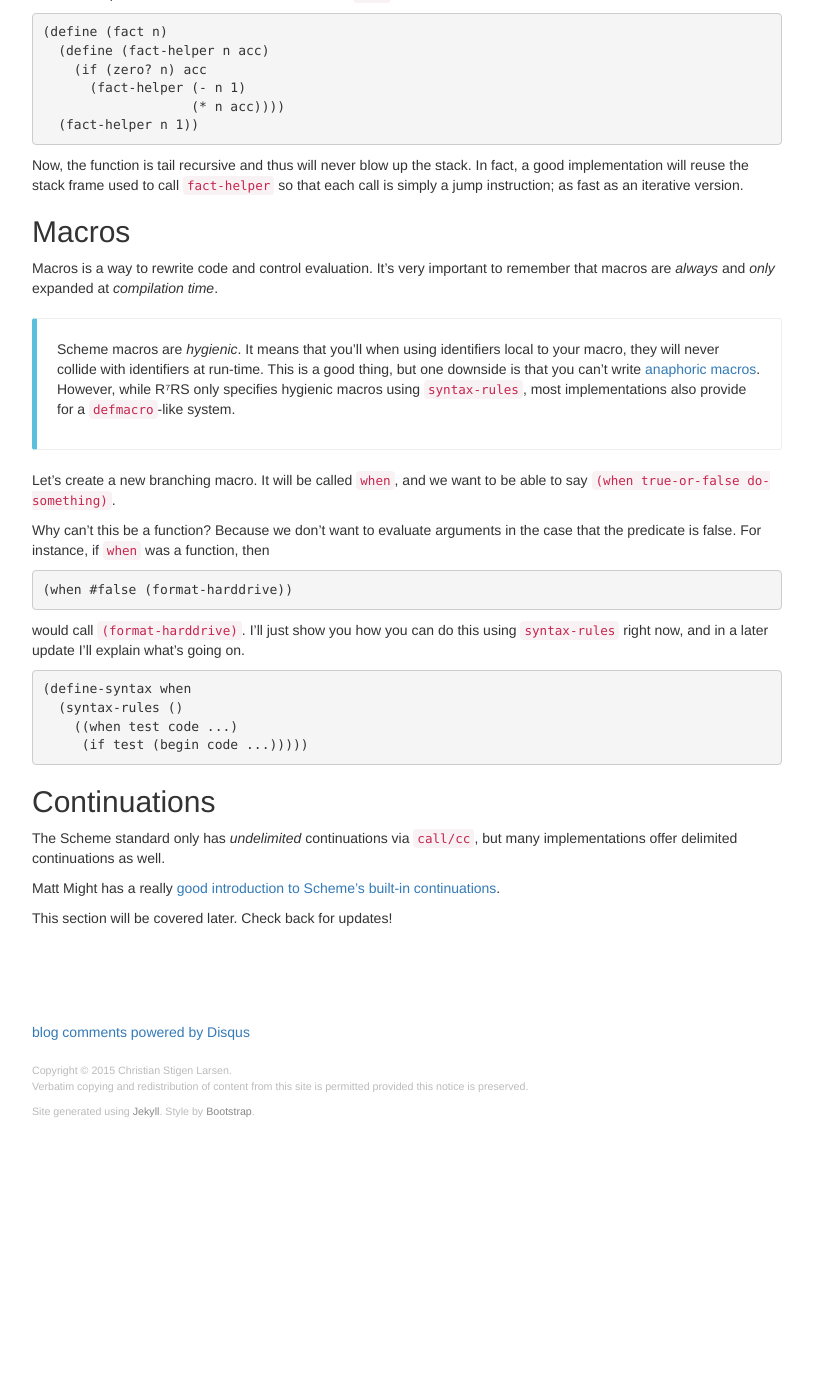
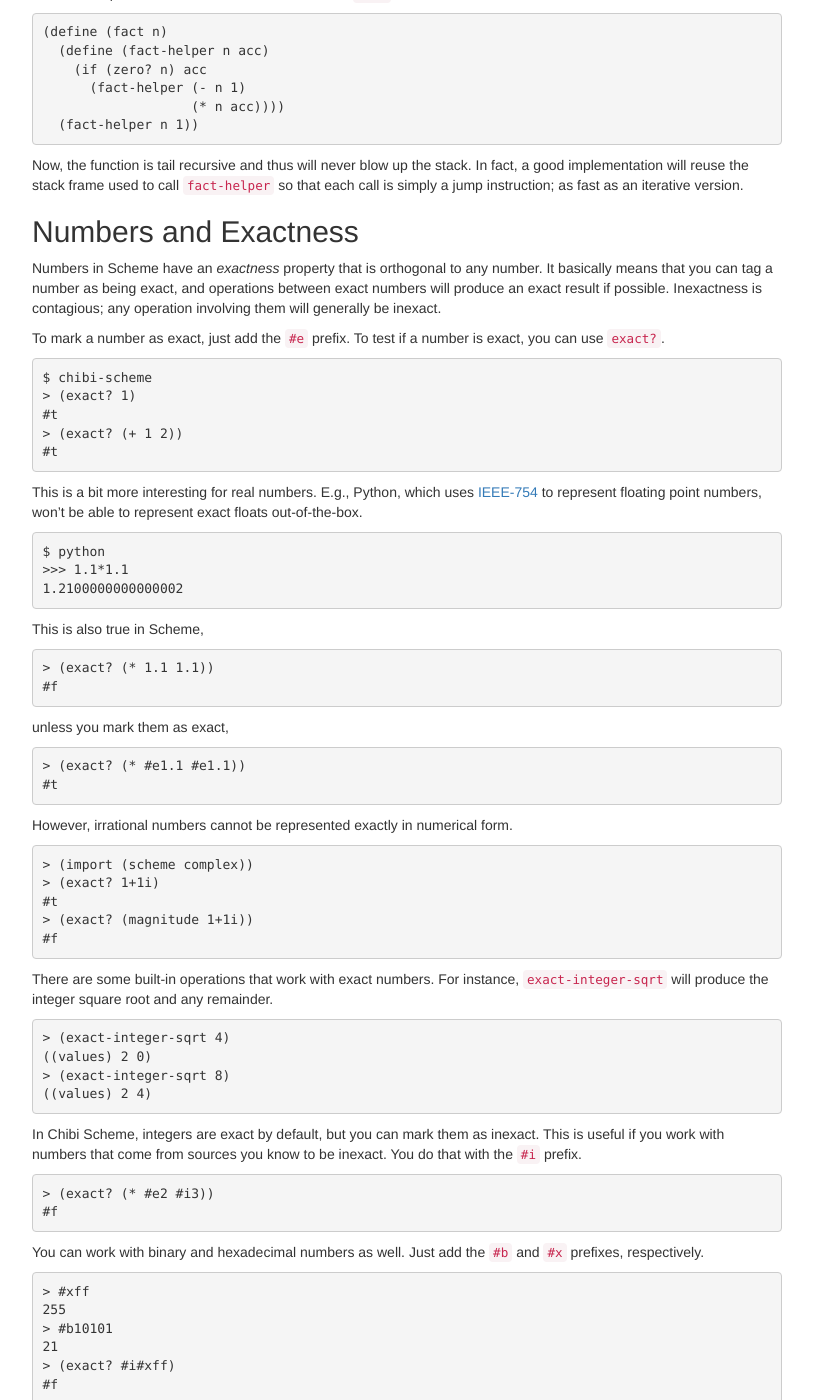
Before and after one commit to cslarsen/csl.name, a Jekyll site: the page built from _posts/2015-01-01-scheme-tutorial.md, in a window 1280 px wide and 1400 px high, scrolled down 3623 px. Shown: the whole window, without its empty margins (38-851 px from the left). Built offline with Jekyll 4.4.1, drawn with Linux system fonts in a browser that asks for light colours; Markdown is read by kramdown in place of the engine named in the settings; comment, search, counter and statistics services are not loaded; before the commit the page ends 4752 px from its top, so only the background shows below that; some of the changed text lies outside the part shown.

Commit message:
Adds numerical tower

```diff
--- a/_posts/2015-01-01-scheme-tutorial.md
+++ b/_posts/2015-01-01-scheme-tutorial.md
@@ -198,6 +198,114 @@
 `fact-helper` so that each call is simply a jump instruction; as fast as an
 iterative version.
 
+Numbers and Exactness
+---------------------
+
+Numbers in Scheme have an *exactness* property that is orthogonal to any
+number. It basically means that you can tag a number as being exact, and
+operations between exact numbers will produce an exact result if possible.
+Inexactness is contagious; any operation involving them will generally be
+inexact.
+
+To mark a number as exact, just add the `#e` prefix.  To test if a number is
+exact, you can use `exact?`.
+
+    $ chibi-scheme
+    > (exact? 1)
+    #t
+    > (exact? (+ 1 2))
+    #t
+
+This is a bit more interesting for real numbers.  E.g., Python, which uses
+[IEEE-754][ieee-754] to represent floating point numbers, won't be able to
+represent exact floats out-of-the-box.
+
+    $ python
+    >>> 1.1*1.1
+    1.2100000000000002
+
+This is also true in Scheme,
+
+    > (exact? (* 1.1 1.1))
+    #f
+
+unless you mark them as exact,
+
+    > (exact? (* #e1.1 #e1.1))
+    #t
+
+However, irrational numbers cannot be represented exactly in numerical form.
+
+    > (import (scheme complex))
+    > (exact? 1+1i)
+    #t
+    > (exact? (magnitude 1+1i))
+    #f
+
+There are some built-in operations that work with exact numbers. For instance,
+`exact-integer-sqrt` will produce the integer square root and any remainder.
+
+    > (exact-integer-sqrt 4)
+    ((values) 2 0)
+    > (exact-integer-sqrt 8)
+    ((values) 2 4)
+
+In Chibi Scheme, integers are exact by default, but you can mark them as
+inexact. This is useful if you work with numbers that come from sources you
+know to be inexact.  You do that with the `#i` prefix.
+
+    > (exact? (* #e2 #i3))
+    #f
+
+You can work with binary and hexadecimal numbers as well.  Just add the `#b`
+and `#x` prefixes, respectively.
+
+    > #xff
+    255
+    > #b10101
+    21
+    > (exact? #i#xff)
+    #f
+
+You can also use `exact` and `inexact` to change the exactness of a number.
+
+Here's how you represent different numbers:
+
+<table class="table">
+  <thead>
+    <tr>
+      <td>Type</td>
+      <td>Syntax</td>
+    </tr>
+  </thead>
+  <tbody>
+    <tr>
+      <td>Integer</td>
+      <td><code>123</code>, <code>#e3e10</code>, <code>(exact 3e10)</code></td>
+    </tr>
+    <tr>
+      <td>Real</td>
+      <td><code>1.21</code>, <code>1.3e12</code></td>
+    </tr>
+    <tr>
+      <td>Rational</td>
+      <td><code>1/3</code></td>
+    </tr>
+    <tr>
+      <td>Complex</td>
+      <td><code>2+3i</code></td>
+    </tr>
+  </tbody>
+</table>
+
+This forms the so-called numeric tower in Scheme.  Note that the standard
+generally lets the implementations choose which numbers are supported.  A fully
+compliant implementation may only support a well defined subset of these, for
+instance.
+
+Also, exact complex numbers are not required by the R7RS-small specification.
+However, there was a vote on this for the R7RS-large specification.
+
 Macros
 ------
 
@@ -211,7 +319,7 @@
 This is a good thing, but one downside is that you can't write <a
 href="https://en.wikipedia.org/wiki/Anaphoric_macro">anaphoric macros</a>.
 However, while R⁷RS only specifies hygienic macros using `syntax-rules`, most
-implementations also provide for a `defmacro`-like system.
+implementations also provide a `defmacro` or other macro systems.
 
 {% endcallout %}
 
@@ -243,11 +351,17 @@
 
 This section will be covered later. Check back for updates!
 
+Wrapping Up
+-----------
+
+That's all for now! But check back later for more updates.
+
+[anaphoric]: https://en.wikipedia.org/wiki/Anaphoric_macro
+[ast]: https://en.wikipedia.org/wiki/Abstract_syntax_tree
+[chibi-scheme]: https://code.google.com/p/chibi-scheme/
+[cowan-slides]: http://ccil.org/~cowan/scheme-2011-09.pdf
+[cowan-video]: http://vimeo.com/29391029
+[ieee-754]: https://en.wikipedia.org/wiki/IEEE_floating_point
+[matt.callcc]: http://matt.might.net/articles/programming-with-continuations--exceptions-backtracking-search-threads-generators-coroutines/
 [spec]: http://trac.sacrideo.us/wg/raw-attachment/wiki/WikiStart/r7rs.pdf
-[cowan-video]: http://vimeo.com/29391029
-[cowan-slides]: http://ccil.org/~cowan/scheme-2011-09.pdf
 [wingo-impls]: http://wingolog.org/archives/2013/01/07/an-opinionated-guide-to-scheme-implementations
-[chibi-scheme]: https://code.google.com/p/chibi-scheme/
-[ast]: https://en.wikipedia.org/wiki/Abstract_syntax_tree
-[anaphoric]: https://en.wikipedia.org/wiki/Anaphoric_macro
-[matt.callcc]: http://matt.might.net/articles/programming-with-continuations--exceptions-backtracking-search-threads-generators-coroutines/
```
Also changed, not shown: other parts of _posts/2015-01-01-scheme-tutorial.md (+1 -1 lines).
